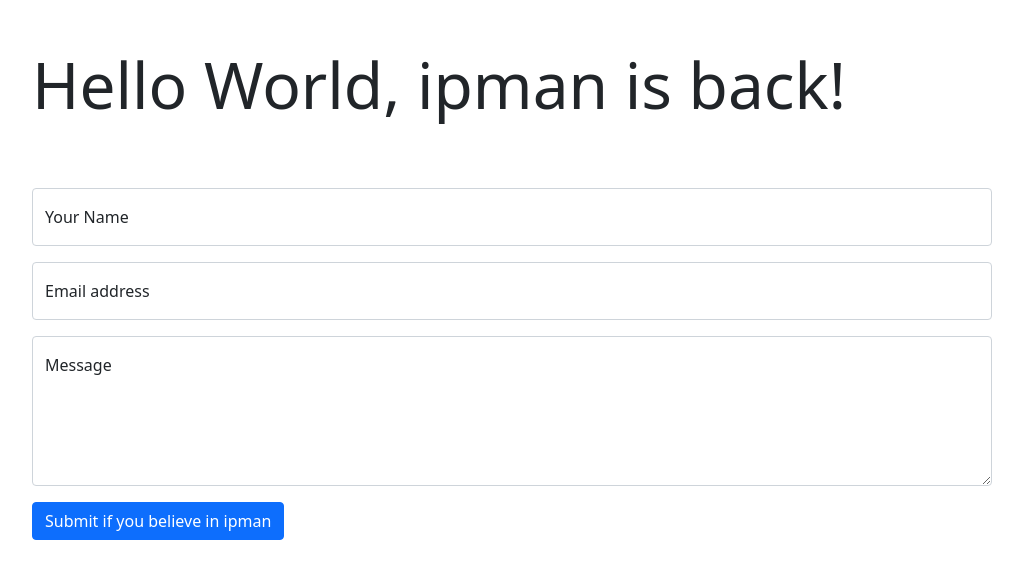
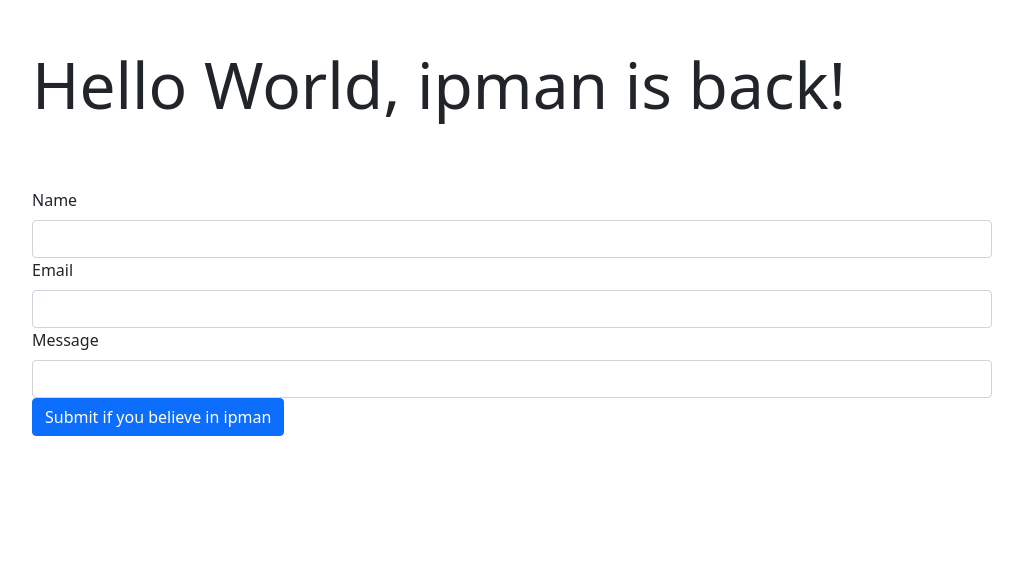
Before and after one commit to lmironidis/test-react-app, a React (Create React App) app: page / in a window 1280 px wide. Shown: the part 161-740 px from the top of the page, without its empty margins (128-1151 px from the left). Built offline with nearby package versions, Linux system fonts and the light colour scheme.

Commit message:
Update App.js

```diff
--- a/src/App.js
+++ b/src/App.js
@@ -1,6 +1,5 @@
 import React from 'react';
 import Form from 'react-bootstrap/Form'
-import FloatingLabel from 'react-bootstrap/FloatingLabel'
 import { Button } from "react-bootstrap";
 import "bootstrap/dist/css/bootstrap.min.css";
 
@@ -9,53 +8,34 @@ function App() {
   return (
     <div className="container-fluid">
       <div className="row">
-        <div style={{padding: "10rem"}}>
+        <div style={{ padding: "10rem" }}>
           <p className="lead py-5 display-3">Hello World, ipman is back!</p>
 
           <Form
-            name="contact-v1"
+            name="contact v1"
             method="post"
             data-netlify="true"
             onSubmit="submit">
 
-            <Form.Group className="mb-3" controlId="contact-v1.NameInput">
-              <FloatingLabel controlId="floatingInput" label="Your Name" className="mb-3">
+            <Form.Group>
+              <Form.Label>Name</Form.Label>
               <Form.Control
                 required
-                  name="name"
-                  type="text"
-                  placeholder="Normal text" />
-                <Form.Control.Feedback type="invalid">
-                  Please enter your name.
-                </Form.Control.Feedback>
-              </FloatingLabel>
+                type="text"/>
             </Form.Group>
 
-            <Form.Group className="mb-3" controlId="contact-v1.EmailInput">
-              <FloatingLabel controlId="floatingInput" label="Email address" className="mb-3">
+            <Form.Group>
+              <Form.Label>Email</Form.Label>
               <Form.Control
                 required
-                  name="email"
-                  type="email"
-                  placeholder="name@example.com" />
-                <Form.Control.Feedback type="invalid">
-                  Please enter valid email address like (name@example.com).
-                </Form.Control.Feedback>
-              </FloatingLabel>
+                type="text"/>
             </Form.Group>
 
-            <Form.Group className="mb-3" controlId="contact-v1.MessageInput">
-              <FloatingLabel controlId="floatingTextarea" label="Message">
+            <Form.Group>
+              <Form.Label>Message</Form.Label>
               <Form.Control
                 required
-                  name="message"
-                  as="textarea"
-                  placeholder="Leave a message here"
-                  style={{ height: '150px' }} />
-                <Form.Control.Feedback type="invalid">
-                  Please enter a message.
-                </Form.Control.Feedback>
-              </FloatingLabel>
+                type="textarea"/>
             </Form.Group>
 
             <Button variant="primary" type="submit">
```
Lines whose indentation alone changed are shown as unchanged.
